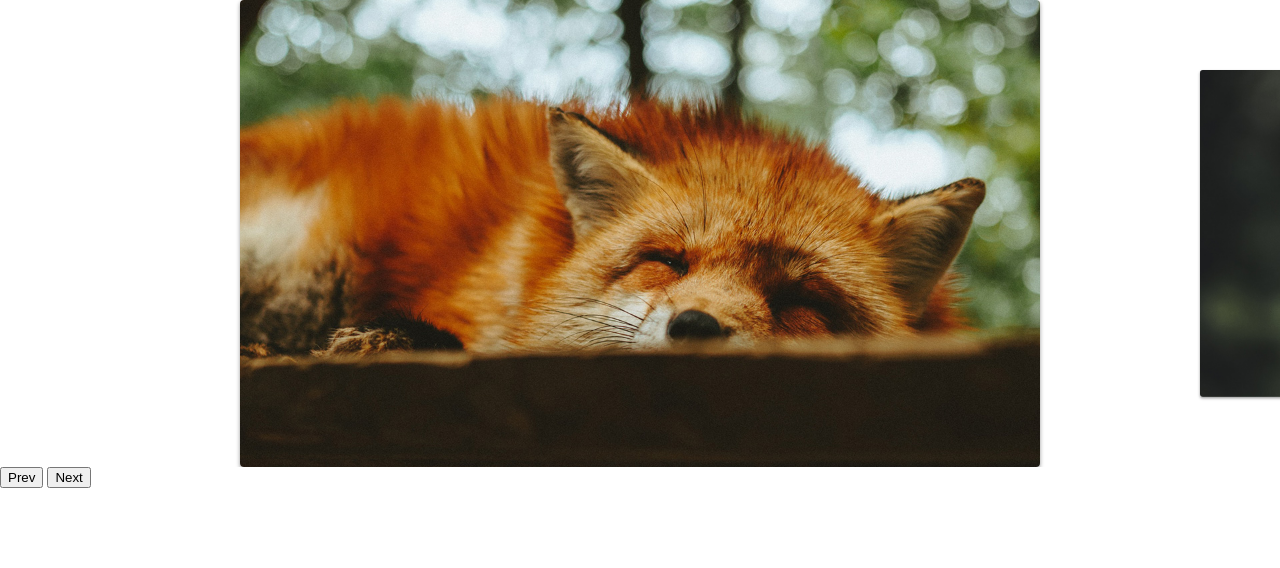
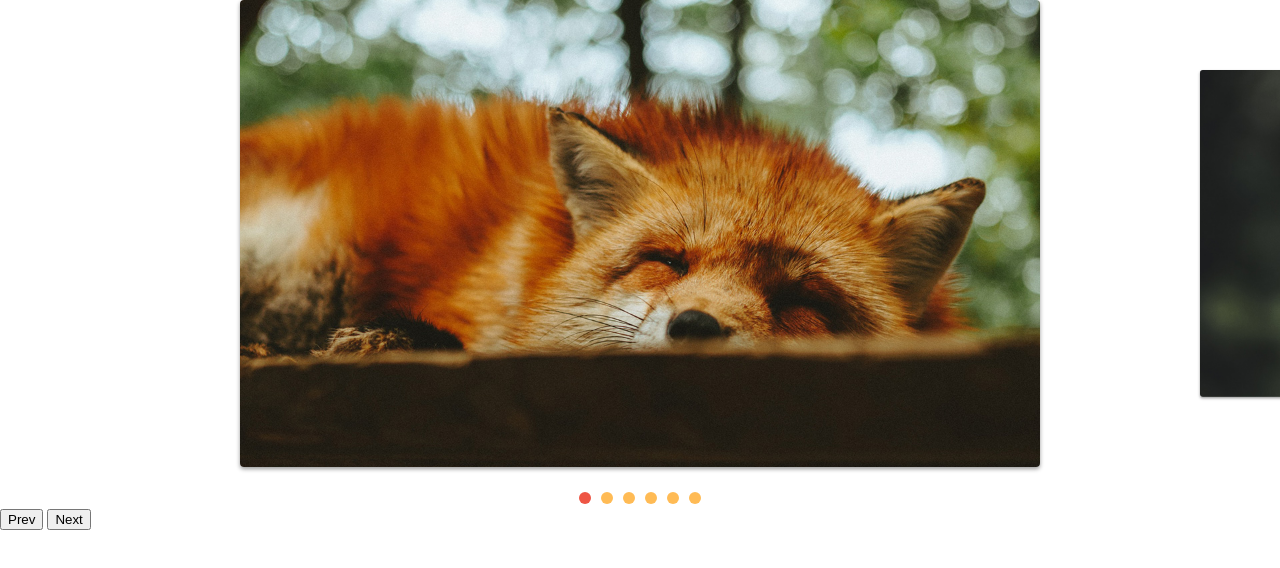
Before and after one commit to lgpassarini/slide-animais, a plain HTML site: page index.html in a window 1280 px wide. Drawn offline with Linux system fonts and the light colour scheme.

Commit message:
paginação

```diff
--- a/css/style.css
+++ b/css/style.css
@@ -42,3 +42,25 @@ img {
   opacity: 1;
   transform: scale(1);
 }
+
+[data-control="slide"] {
+  display: flex;
+  justify-content: center;
+  margin-top: 20px;
+}
+
+[data-control="slide"] li a {
+  display: block;
+  width: 12px;
+  height: 12px;
+  background: #fb5;
+  border-radius: 50%;
+  overflow: hidden;
+  text-indent: -999px;
+  margin: 5px;
+}
+
+[data-control="slide"] li.active a,
+[data-control="slide"] li a:hover {
+  background: #e54;
+}
--- a/script/script.js
+++ b/script/script.js
@@ -4,4 +4,4 @@ const slide = new SlideNav(".slide", ".wrapper");
 
 slide.init();
 slide.addArrow(".prev", ".next");
-console.log(slide);
+slide.addControl();
--- a/script/slide.js
+++ b/script/slide.js
@@ -10,6 +10,7 @@ export class Slide {
       movement: 0,
     };
     this.activeClass = "active";
+    this.changeEvent = new Event("changeEvent");
   }
 
   transition(active) {
@@ -107,6 +108,7 @@ export class Slide {
     this.slidesIndexNav(index);
     this.dist.finalPosition = activeSlide.position;
     this.changeActiveClass();
+    this.wrapper.dispatchEvent(this.changeEvent);
   }
 
   changeActiveClass() {
@@ -162,6 +164,10 @@ export class Slide {
 }
 
 export class SlideNav extends Slide {
+  constructor(slide, wrapper) {
+    super(slide, wrapper);
+    this.bindControlEvents();
+  }
   addArrow(prev, next) {
     this.prevElement = document.querySelector(prev);
     this.nextElement = document.querySelector(next);
@@ -172,4 +178,46 @@ export class SlideNav extends Slide {
     this.prevElement.addEventListener("click", this.activePrevSlide);
     this.nextElement.addEventListener("click", this.activeNextSlide);
   }
+
+  createControl() {
+    const control = document.createElement("ul");
+    control.dataset.control = "slide";
+    this.slideArray.forEach((item, index) => {
+      control.innerHTML += `<li><a href='#slide${index + 1}'>${
+        index + 1
+      }</a></li>`;
+    });
+    this.wrapper.appendChild(control);
+    return control;
+  }
+
+  eventControl(item, index) {
+    item.addEventListener("click", (event) => {
+      event.preventDefault();
+      this.changeSlide(index);
+    });
+    this.wrapper.addEventListener("changeEvent", this.activeControlItem);
+  }
+
+  activeControlItem() {
+    this.controlArray.forEach((item) => {
+      item.classList.remove(this.activeClass);
+    });
+    this.controlArray[this.index.active].classList.add(this.activeClass);
+  }
+
+  addControl(customControl) {
+    this.control =
+      document.querySelector(customControl) || this.createControl();
+    this.controlArray = [...this.control.children];
+
+    this.activeControlItem();
+    this.controlArray.forEach(this.eventControl);
+  }
+
+  bindControlEvents() {
+    this.eventControl = this.eventControl.bind(this);
+    this.eventControl = this.eventControl.bind(this);
+    this.activeControlItem = this.activeControlItem.bind(this);
+  }
 }
```
